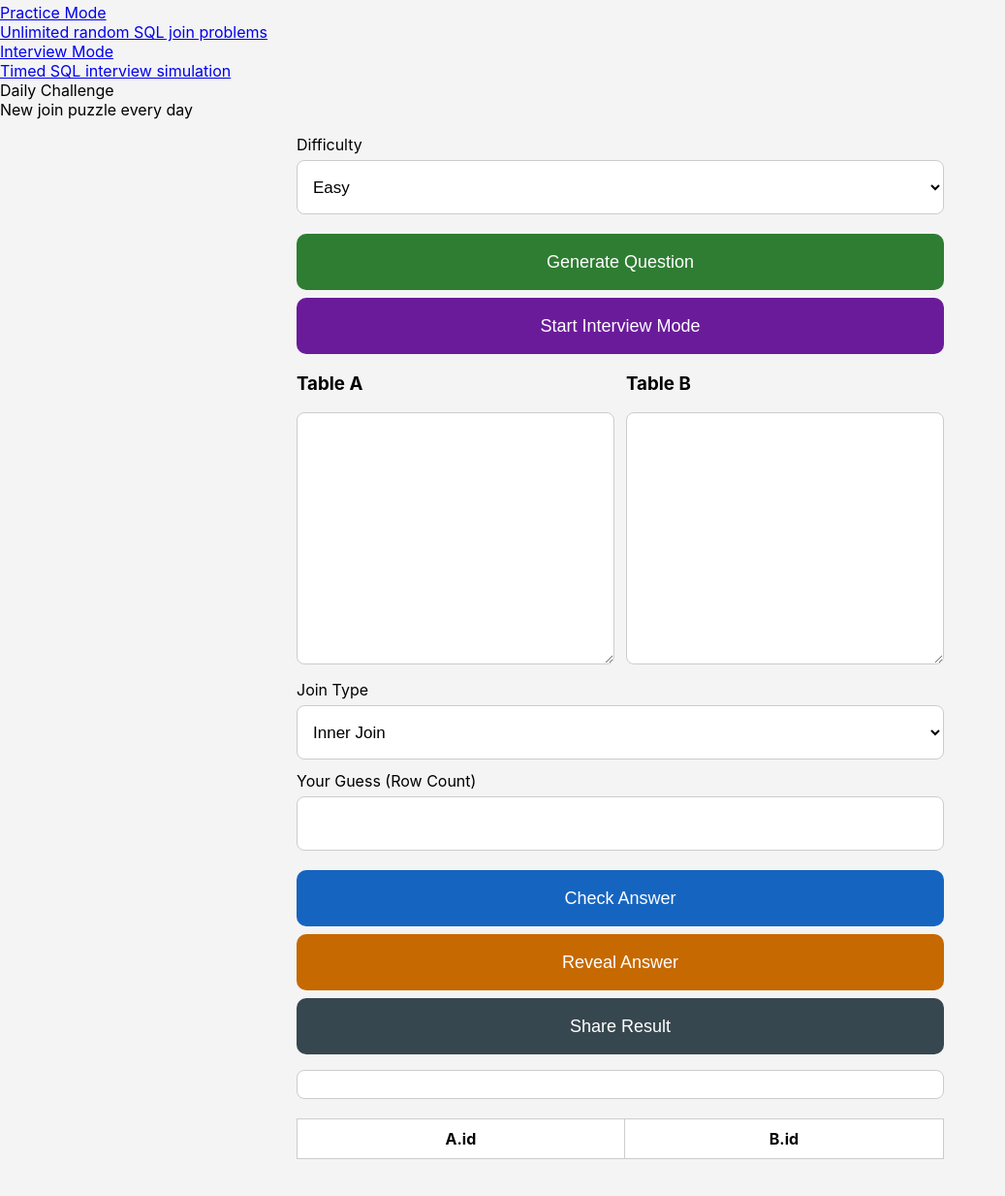
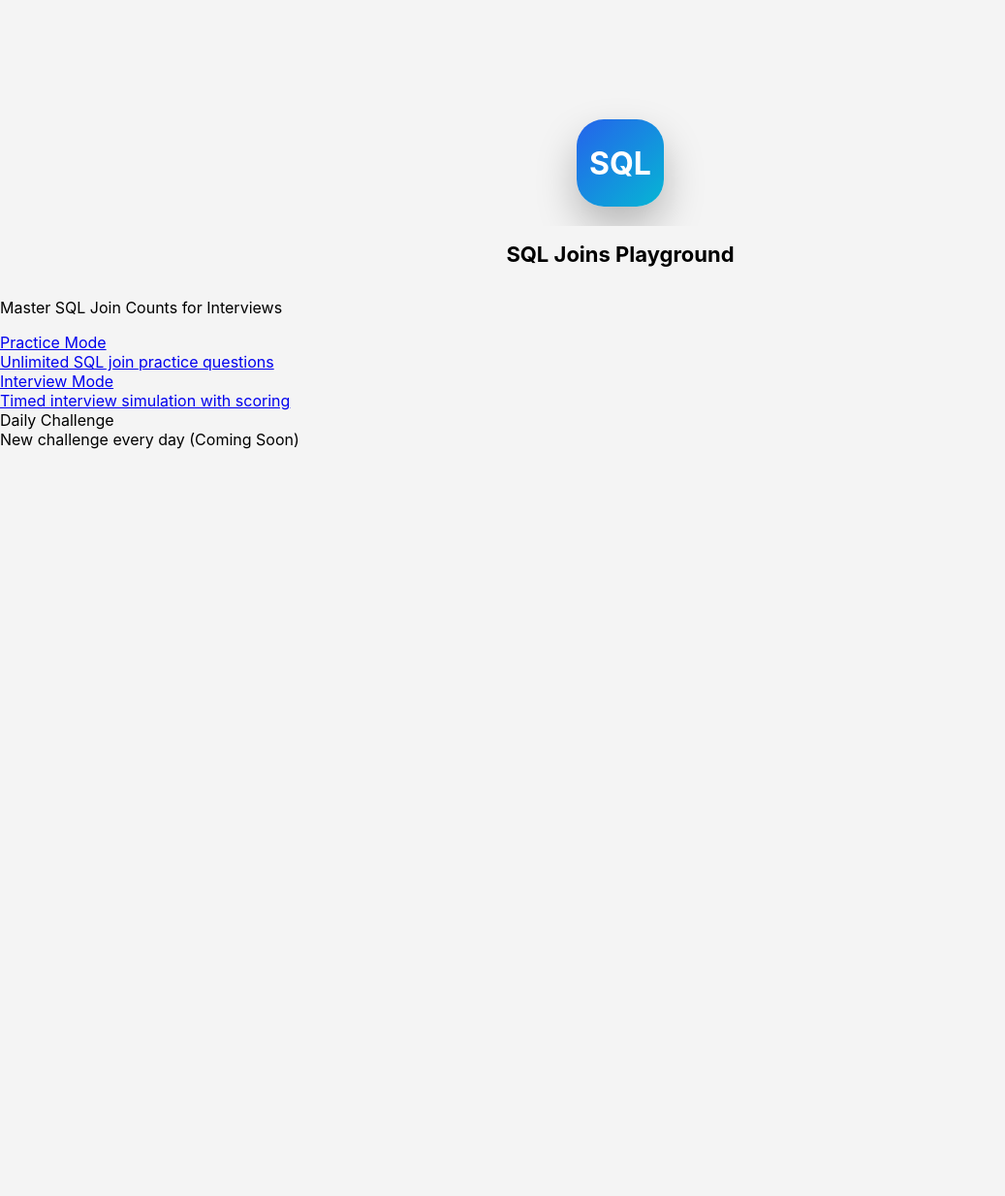
Before and after one commit to PramodD67/SQL-Joins-Trainer-App, a plain HTML site: page index.html in a window 1280 px wide. Shown: the part 107-1340 px from the top of the page at 97% size, without its empty margins (0-1037 px from the left). After the commit the page ends 800 px from the top, so only its background shows below. Drawn offline with Linux system fonts and the light colour scheme.

Commit message:
Refactor HTML structure and update content

```diff
--- a/index.html
+++ b/index.html
@@ -1,160 +1,43 @@
 <!DOCTYPE html>
 <html>
-
 <head>
-
 <meta charset="UTF-8">
-<meta
-name="viewport"
+<meta name="viewport"
 content="width=device-width,
 initial-scale=1,
 maximum-scale=1,
-user-scalable=no">
-<meta name="color-scheme" content="light dark">
-
-<title>SQL Joins PlayGround</title>
-
+user-scalable=no,
+viewport-fit=cover">
+<title>SQL Joins Playground</title>
 <link rel="stylesheet" href="style.css">
-
 </head>
-
-<body>
-
+<body class="home-body">
 <div class="hero">
-<h1>SQL Joins PlayGround</h1>
+<div class="app-logo">SQL</div>
+<h1>SQL Joins Playground</h1>
 <p class="subtitle">
 Master SQL Join Counts for Interviews
 </p>
 </div>
-
 <div class="home-grid">
-
 <a href="practice.html" class="mode-card practice-card">
 <div class="mode-title">Practice Mode</div>
 <div class="mode-desc">
-Unlimited random SQL join problems
+Unlimited SQL join practice questions
 </div>
 </a>
-
 <a href="interview.html" class="mode-card interview-card">
 <div class="mode-title">Interview Mode</div>
 <div class="mode-desc">
-Timed SQL interview simulation
+Timed interview simulation with scoring
 </div>
 </a>
-
+</div>
 <div class="mode-card daily-card">
 <div class="mode-title">Daily Challenge</div>
 <div class="mode-desc">
-New join puzzle every day
+New challenge every day (Coming Soon)
 </div>
 </div>
-
-</div>
-
-<div class="page">
-
-<label>Difficulty</label>
-
-<select id="difficulty">
-<option value="easy">Easy</option>
-<option value="medium">Medium</option>
-<option value="hard">Hard</option>
-</select>
-
-<button class="generate" onclick="generate()">
-Generate Question
-</button>
-
-<button class="interview" id="startInterview">
-Start Interview Mode
-</button>
-
-<div id="interviewPanel" class="panel hidden">
-
-<div class="panel-item" id="questionNumber">
-Question 1 / 10
-</div>
-
-<div class="panel-item" id="timer">
-60s
-</div>
-
-<div class="panel-item" id="score">
-Score: 0
-</div>
-
-</div>
-
-<div class="container">
-
-<div class="tablebox">
-
-<h3>Table A</h3>
-<textarea id="tableA"></textarea>
-
-</div>
-
-<div class="tablebox">
-
-<h3>Table B</h3>
-<textarea id="tableB"></textarea>
-
-</div>
-
-</div>
-
-<label>Join Type</label>
-
-<select id="joinType">
-
-<option value="inner">Inner Join</option>
-<option value="left">Left Join</option>
-<option value="right">Right Join</option>
-<option value="full">Full Join</option>
-<option value="cartesian">Cartesian Join</option>
-<option value="union">Union</option>
-<option value="unionall">Union All</option>
-
-</select>
-
-<label>Your Guess (Row Count)</label>
-
-<input type="number" id="guess">
-
-<button class="check" onclick="check()">
-Check Answer
-</button>
-
-<button class="reveal" onclick="reveal()">
-Reveal Answer
-</button>
-
-<button class="share" onclick="shareResult()">
-Share Result
-</button>
-
-<div class="result" id="result"></div>
-
-<div class="explanation" id="explanation"></div>
-
-<table>
-
-<thead>
-<tr>
-<th>A.id</th>
-<th>B.id</th>
-</tr>
-</thead>
-
-<tbody id="rows"></tbody>
-
-</table>
-
-</div>
-
-<script src="app.js"></script>
-
 </body>
-
 </html>
```
